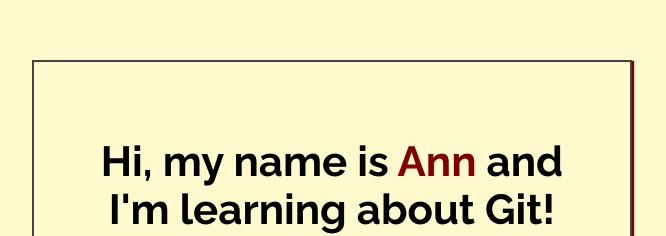
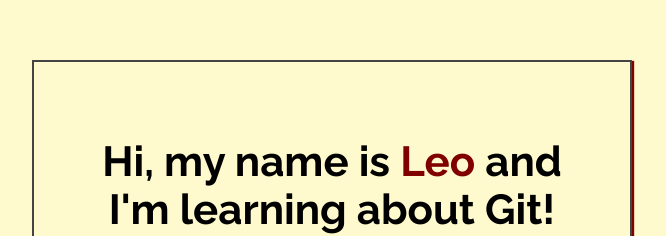
Before and after one commit to leogonzale/firstrepo21, a plain HTML site: page index.html in a window 1280 px wide. Shown: the part 188-424 px from the top of the page, without its empty margins (308-974 px from the left). Drawn offline with Linux system fonts and the light colour scheme.

Commit message:
Added name to index.html

```diff
--- a/index.html
+++ b/index.html
@@ -14,7 +14,7 @@
 <body>
 
     <div class="greeting">
-        <h1>Hi, my name is <span class="highlight">Ann</span> and I'm learning about Git! </h1>
+        <h1>Hi, my name is <span class="highlight">Leo</span> and I'm learning about Git! </h1>
 
         <p>Yay! Git is the best!</p>
     </div>
```
